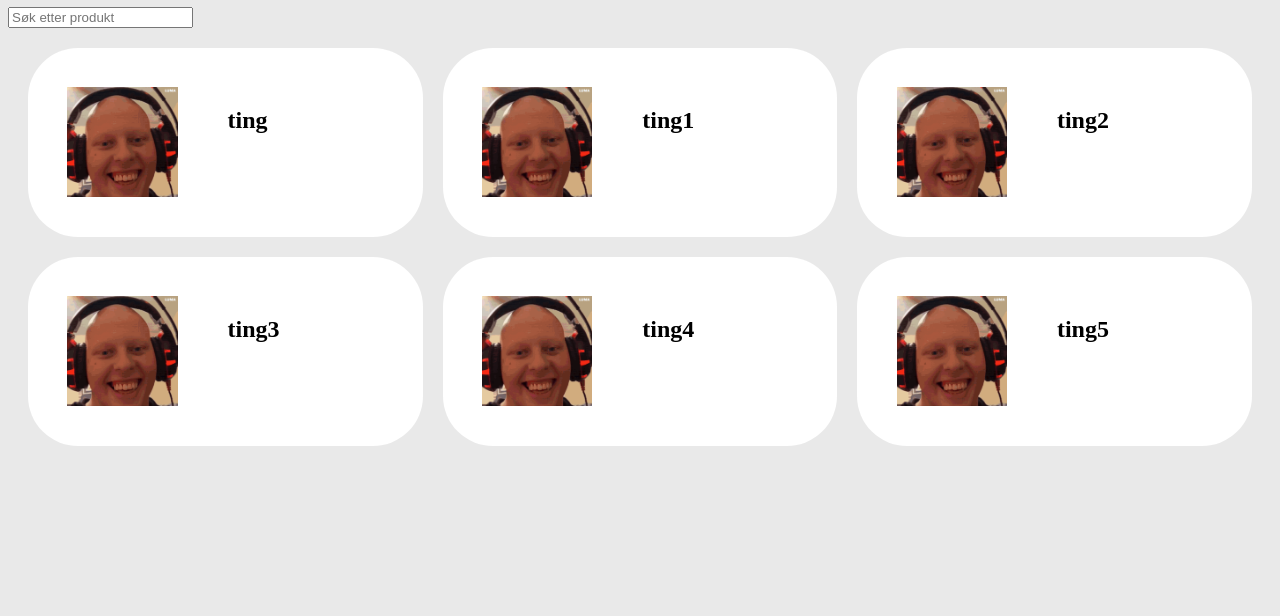
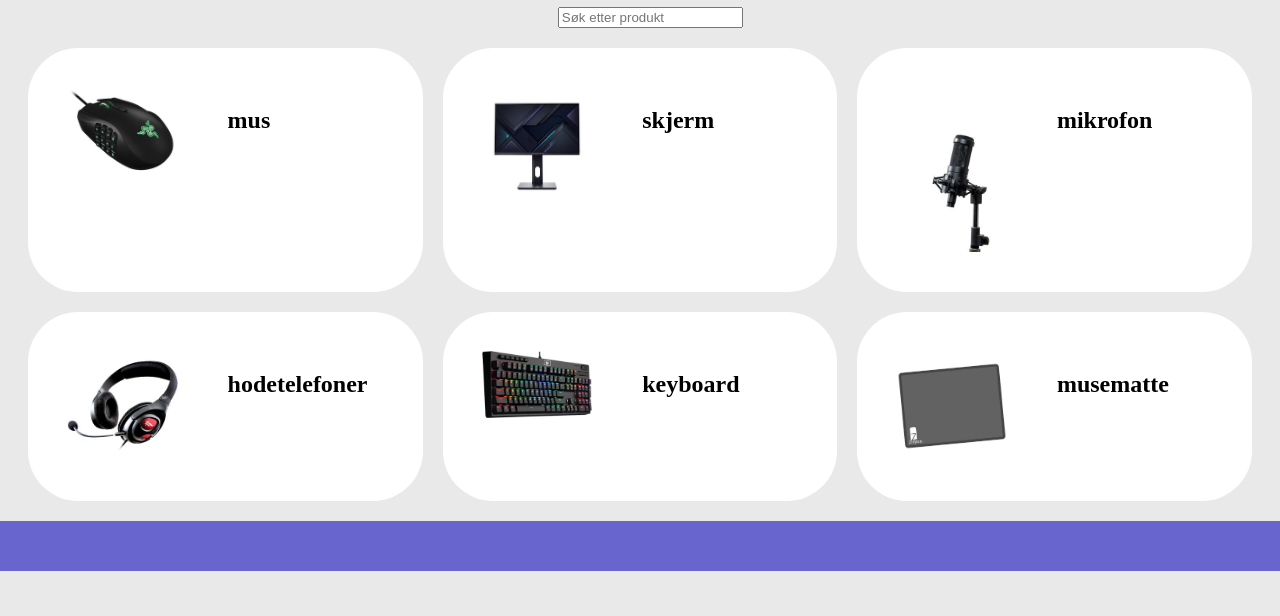
Before and after one commit to pixl0u/im-oppgaver, a plain HTML site: page uke_42/produktside.html in a window 1280 px wide. Shown: the part 184-800 px from the top of the page. Drawn offline with Linux system fonts and the light colour scheme.

Commit message:
css endringer

```diff
--- a/uke_42/Prosjekt-nettbutikk.js
+++ b/uke_42/Prosjekt-nettbutikk.js
@@ -6,36 +6,36 @@ const prod = document.getElementById('prod')
 
 const produkter = [
 {
-    navn:'ting',
-    pris: 150,
-    img: 'img/george-droyd.png'
+    navn:'mus',
+    pris: 400,
+    img: 'img/mus.jpg'
 },
 
 {
-    navn:'ting1',
-    pris: 151,
-    img: 'img/george-droyd.png'
+    navn:'skjerm',
+    pris: 1300,
+    img: 'img/skjerm.jpg'
 },
 {
-    navn:'ting2',
-    pris: 151,
-    img: 'img/george-droyd.png'
+    navn:'mikrofon',
+    pris: 600,
+    img: 'img/mic.jpg'
 },
 {
-    navn:'ting3',
-    pris: 151,
-    img: 'img/george-droyd.png'
+    navn:'hodetelefoner',
+    pris: 350,
+    img: 'img/hode.jpg'
 },
 {
-    navn:'ting4',
-    pris: 151,
-    img: 'img/george-droyd.png'
+    navn:'keyboard',
+    pris: 750,
+    img: 'img/keyboard.jpg'
 },
 {
-    navn:'ting5',
-    pris: 151,
-    img: 'img/george-droyd.png'
-},
+    navn:'musematte',
+    pris: 100,
+    img: 'img/musematte.jpg'
+}
 ]
 let a=1
 let ting = [];
@@ -68,7 +68,7 @@ for (produkt of produkter) {
 
         <h2>${produkt.navn}</h2>
         </div>
-        <div id="gjem${a}">
+        <div id="gjem${a}" class='gjem'>
         <p>${produkt.pris} kr</p>
         <button id="handlekurv${a}" onclick="ti(${a})">legg til handlekurv</button>
         </div>
@@ -85,7 +85,11 @@ for (produkt of produkter) {
 
     });
 
+    function visProdukter(liste) {
 
+        container.innerHTML = "";
+
+    }
 
     let nummers = a;
     hand[nummers].addEventListener('input', function() {
--- a/uke_42/produktside.html
+++ b/uke_42/produktside.html
@@ -10,21 +10,24 @@
 <body>
 
     <nav>
-        <div id="nav">
-        <a href="index.html"><img src="" alt="" ></a>
+
+        <a href="index.html">Forside</a>
         <a href="produktside.html">Produktside</a>
-        <a href="">om oss</a>
+        <a href="om_oss.html">Om oss</a>
 
         <button id="kurv" onclick="handle()"><img src="img/shopping-cart.png" alt="cart"></button>
-        </div>
 
 
-        <div id="prod">
+
+
+
+
+    </nav>
+
+    <div id="prod">
 
         </div>
 
-
-    </nav>
 
 <h1>Produkter</h1>
 
@@ -58,6 +61,12 @@
 </div>
 
 </div>
+<footer>
+    <br>
+    <br>
+    <p>sada</p>
+    <br>
+</footer>
 <p id="text"></p>
 <script src="Prosjekt-nettbutikk.js"></script>
 </body>
--- a/uke_42/style.css
+++ b/uke_42/style.css
@@ -10,12 +10,14 @@ body{
 }
 
 nav{
+    display: flex;
     background-color: rgb(105, 101, 206);
     padding: 3%;
     gap: 50px;
     margin-left: -1%;
     margin-right: -1%;
     margin-top: -1%;
+    justify-content: center;
 }
 
 img{
@@ -87,3 +89,37 @@ button{
 #ding{
     display: none;
 }
+
+.gjem{
+    justify-content: center;
+    gap: 20px;
+    margin-bottom: 10%;
+}
+
+#sokefelt{
+    margin-left: 43.5%;
+}
+
+
+
+#prod{
+    position: absolute;
+    top: 0;
+    right: 0;
+    color: white;
+    width: 250px;
+    padding: 15px;
+    z-index: 100;
+    background-color: rgb(105, 101, 206);
+    border-radius: 10px;
+}
+
+footer{
+    background-color: rgb(105, 101, 206);
+    margin-left: -1%;
+    margin-right: -1%;
+    margin-bottom: -1.5%;
+    display: flex;
+    align-items: end;
+    color: rgb(105, 101, 206);
+}
```
Also changed, not shown: uke_42/index.html (+6 -6 lines), uke_42/om_oss.html (added, +26 -0 lines), uke_42/img/hode.jpg (added), uke_42/img/keyboard.jpg (added), uke_42/img/mic.jpg (added), uke_42/img/mus.jpg (added), uke_42/img/musematte.jpg (added), uke_42/img/skjerm.jpg (added).
